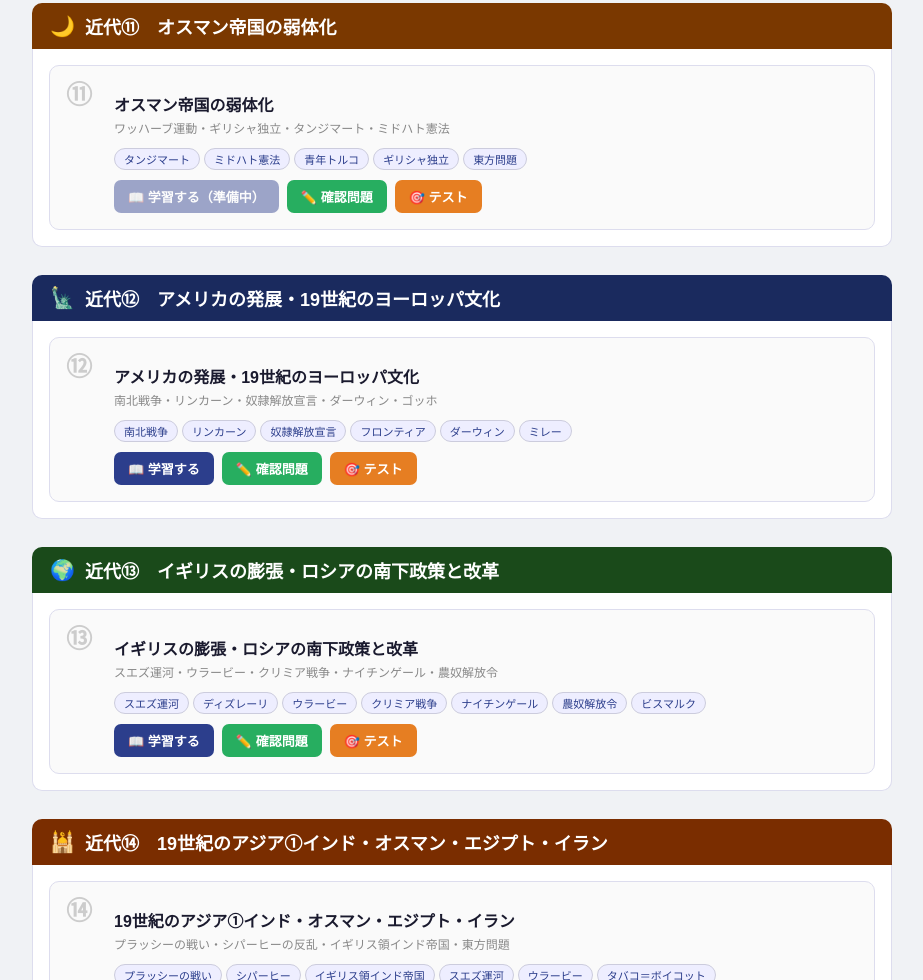
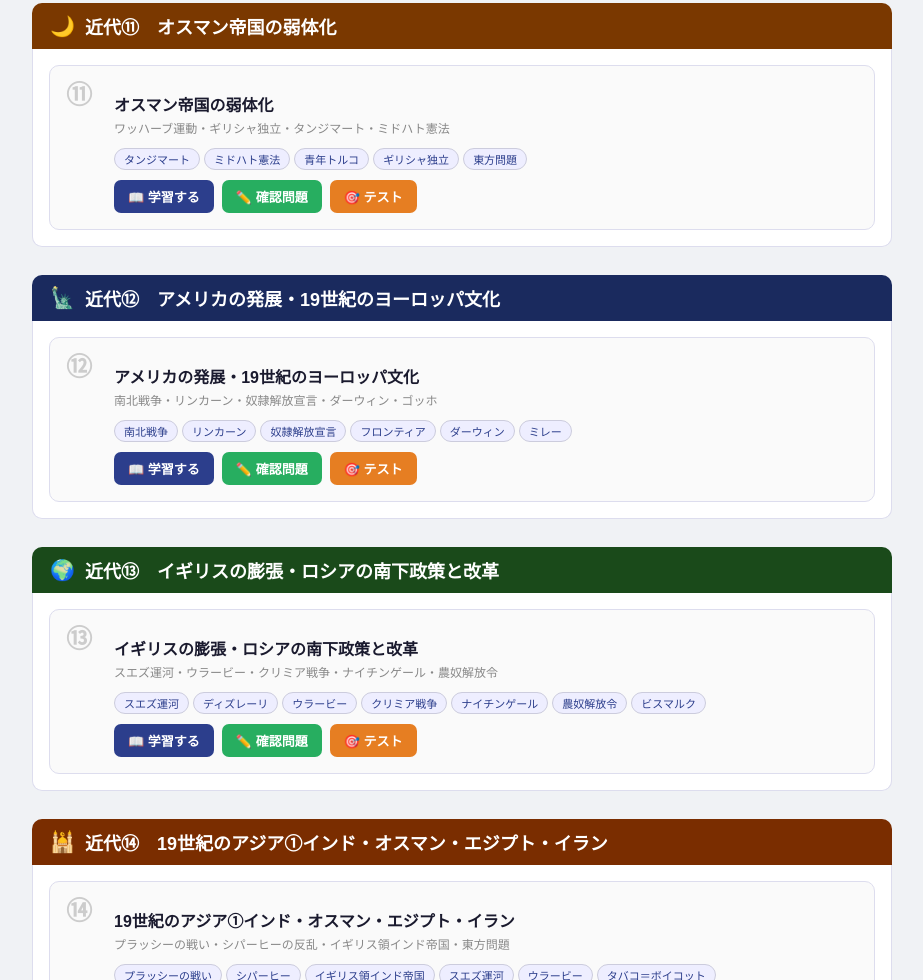
Before and after one commit to realizefield/rekishisougou, a plain HTML site: page index.html in a window 1280 px wide. Shown: the part 2921-3901 px from the top of the page, without its empty margins (178-1101 px from the left). Drawn offline with Linux system fonts and the light colour scheme.

Commit message:
Add files via upload

```diff
--- a/index.html
+++ b/index.html
@@ -53,7 +53,8 @@
 </style>
 <script>
 /* 未作成ページは「準備中」として押せないようにする（2026-09-03） */
-var GAMBA_SOON = ['kindai11.html'];
+/* kindai11.html（近代⑪ オスマン帝国の弱体化）は作成済み・公開済みのため2026-09-20に解除 */
+var GAMBA_SOON = [];
 function gambaLink(url, cls, label){
   if (GAMBA_SOON.indexOf(String(url).split('?')[0]) !== -1) {
     return '<span class="btn-s ' + cls + '" style="opacity:.45;cursor:default;">' + label + '（準備中）</span>';
```
